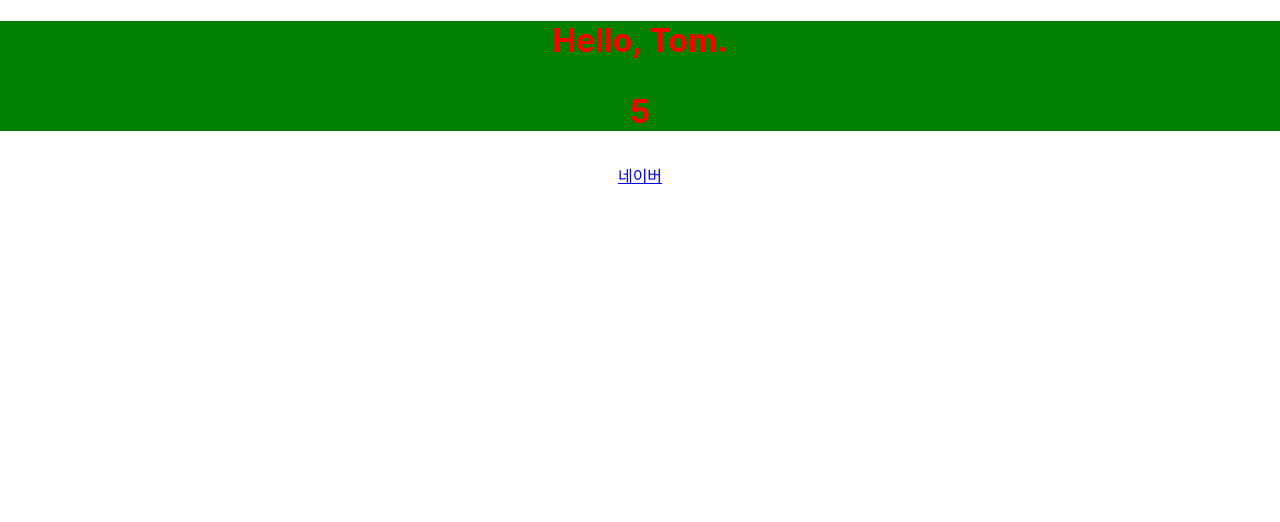
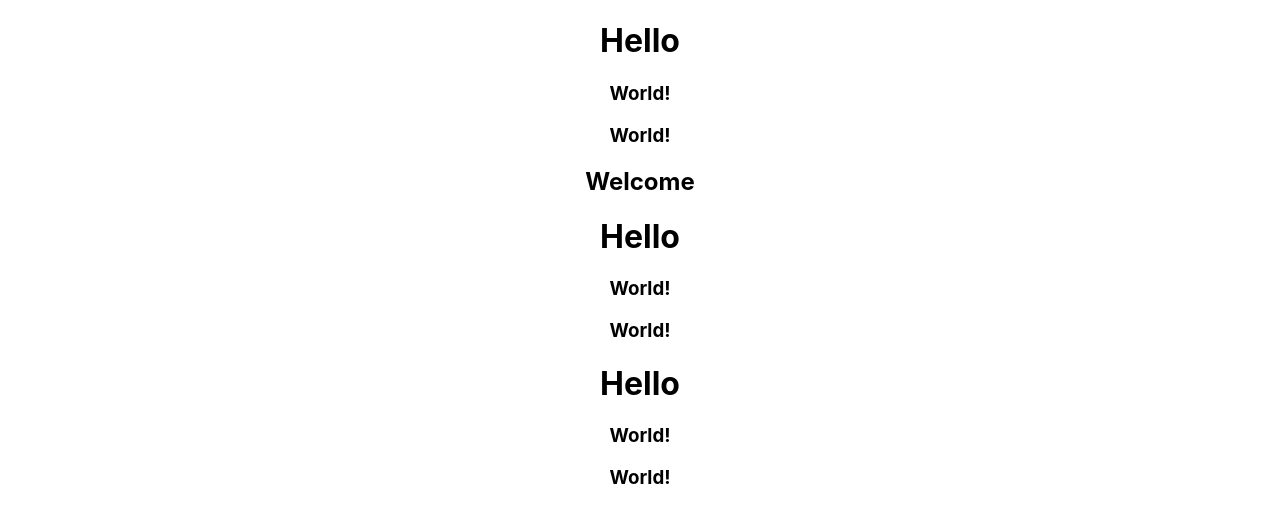
Before and after one commit to min2oyo/voca, a JavaScript app: page / in a window 1280 px wide. Shown: the top 522 px of the page. Built offline with nearby package versions, Linux system fonts and the light colour scheme; the HTML template or start-up script is replaced by a standard one.

Commit message:
04 첫 컴포넌트 만들기

```diff
--- a/src/App.js
+++ b/src/App.js
@@ -1,25 +1,17 @@
 import './App.css';
+import Hello from './component/Hello';
+import Welcome from './component/Welcome';
 
 function App() {
 
-  const name = "Tom";
-  const naver = {
-    name: "네이버",
-    url: "https://www.naver.com"
-  }
-
   return (
     <div className="App">
-      <h1 style={{
-        color: "red",
-        backgroundColor: "green"
-      }}>
-        Hello, {name}.
-        <p>{2 + 3}</p>
-      </h1>
-      <a href={naver.url}>{naver.name}</a>
+      <Hello />
+      <Welcome />
+      <Hello />
+      <Hello />
     </div>
-  );
+  )
 }
 
 export default App;
--- /dev/null
+++ b/src/component/Hello.js
@@ -0,0 +1,34 @@
+import World from "./World";
+
+// 방법 3
+export default function Hello() {
+  return (
+    <div>
+      <h1>Hello</h1>
+      <World />
+      <World />
+    </div>
+  )
+}
+
+
+
+//방법 2
+// const Hello = () => {
+//   return (
+//     <p>Hello</p>
+//   )
+// }
+
+// export default Hello;
+
+
+
+//방법 1
+// const Hello = function () {
+//   return (
+//     <p>Hello</p>
+//   )
+// }
+
+// export default Hello;
--- /dev/null
+++ b/src/component/Welcome.js
@@ -0,0 +1,3 @@
+export default function Welcome() {
+  return (<h2>Welcome</h2>)
+}
--- /dev/null
+++ b/src/component/World.js
@@ -0,0 +1,5 @@
+export default function World() {
+  return (
+    <h3>World!</h3>
+  )
+}
```
